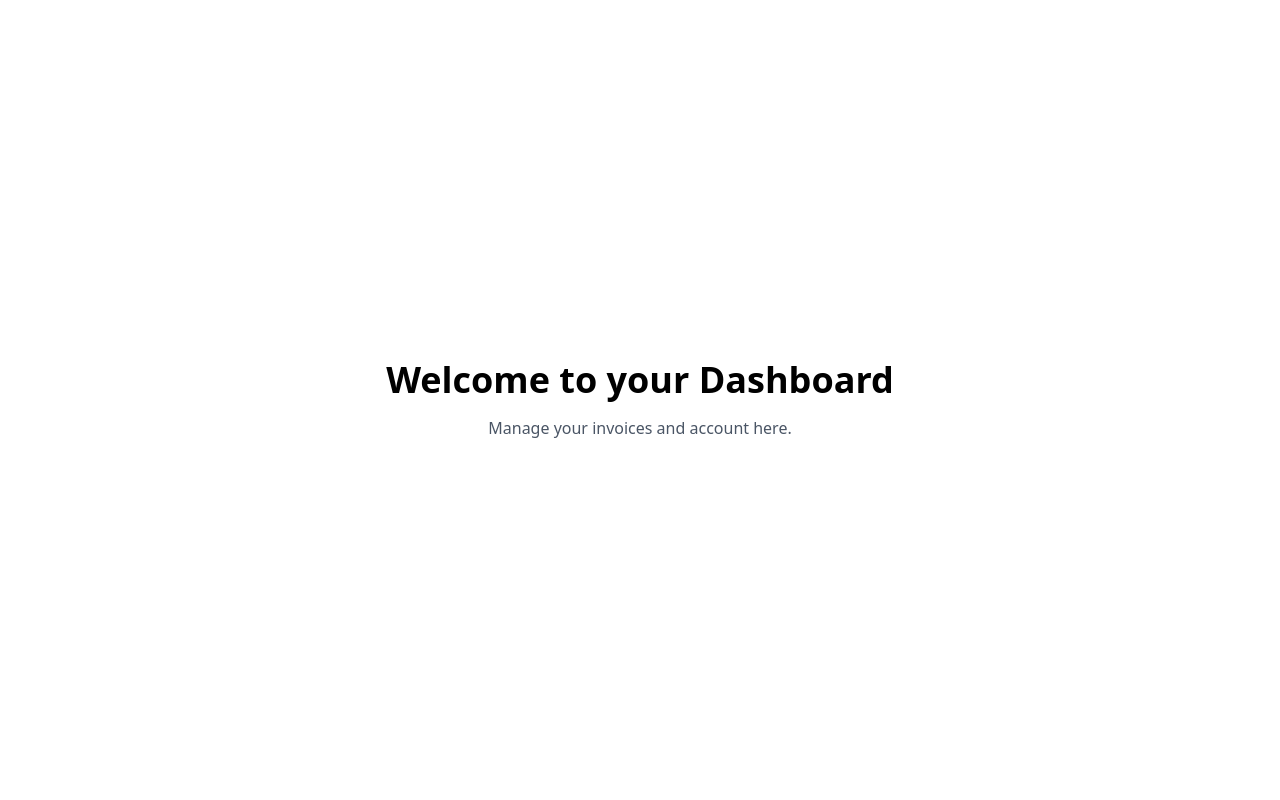
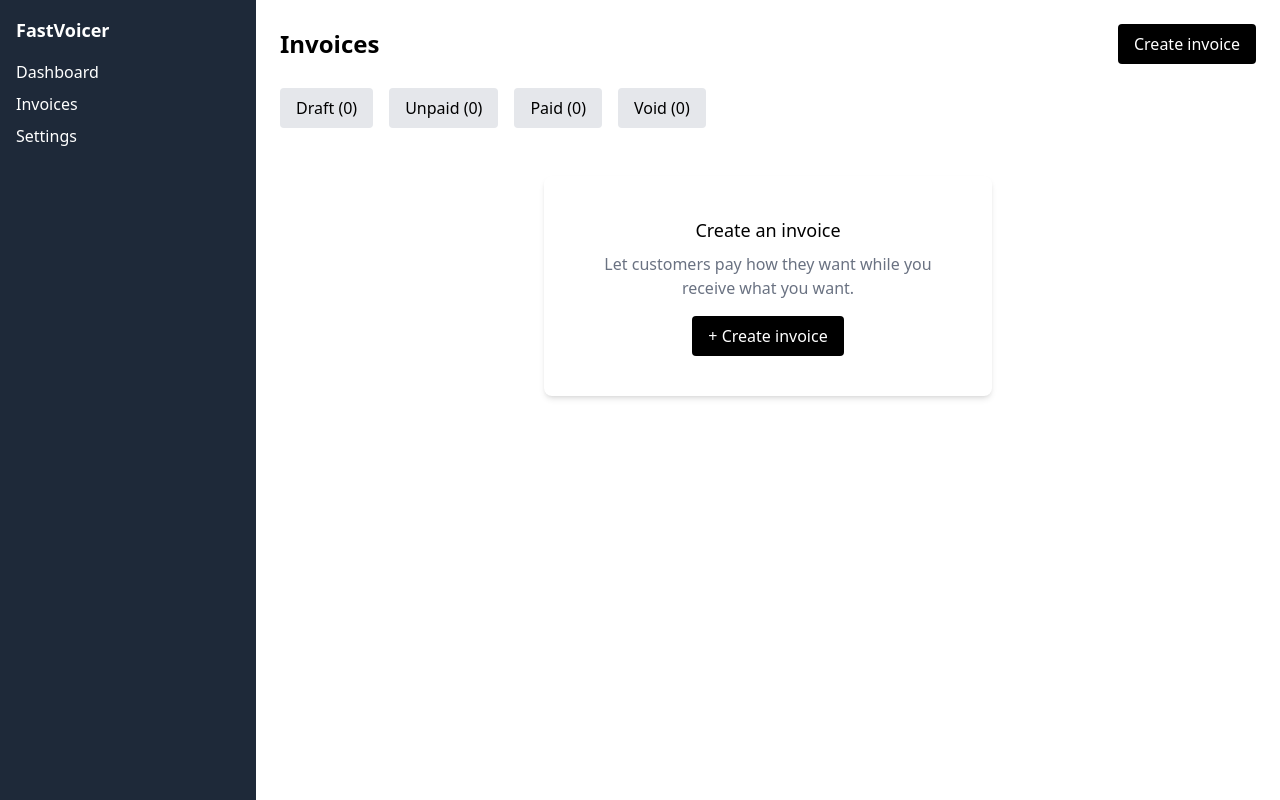
Before and after one commit to Jeetbiswas23/FastVoicer, a React (Vite) app: page /dashboard in a window 1280 px wide. Built offline with nearby package versions, Linux system fonts and the light colour scheme.

Commit message:
DASHBOARD

```diff
--- a/src/DashBoard.jsx
+++ b/src/DashBoard.jsx
@@ -1,11 +1,38 @@
-
 import React from "react";
+import { Button } from "@/components/ui/button";
+import { Tabs, TabsList, TabsTrigger } from "@/components/ui/tabs";
+import { Card } from "@/components/ui/card";
+import { Sidebar } from "./Sidebar";
 
 function DashBoard() {
   return (
-    <div className="flex flex-col items-center justify-center h-screen text-center">
-      <h1 className="text-black text-4xl font-bold">Welcome to your Dashboard</h1>
-      <p className="text-gray-600 mt-4">Manage your invoices and account here.</p>
+    <div className="flex h-screen">
+      <Sidebar />
+      <div className="flex-1 bg-white p-6">
+        <div className="flex justify-between items-center mb-6">
+          <h1 className="text-2xl font-semibold">Invoices</h1>
+          <Button className="bg-black text-white">Create invoice</Button>
+        </div>
+
+        <Tabs defaultValue="draft" className="mb-6">
+          <TabsList>
+            <TabsTrigger value="draft">Draft (0)</TabsTrigger>
+            <TabsTrigger value="unpaid">Unpaid (0)</TabsTrigger>
+            <TabsTrigger value="paid">Paid (0)</TabsTrigger>
+            <TabsTrigger value="void">Void (0)</TabsTrigger>
+          </TabsList>
+        </Tabs>
+
+        <div className="text-center mt-12">
+          <Card className="p-10 w-full max-w-md mx-auto">
+            <p className="text-lg font-medium mb-2">Create an invoice</p>
+            <p className="text-gray-500 mb-4">
+              Let customers pay how they want while you receive what you want.
+            </p>
+            <Button className="bg-black text-white">+ Create invoice</Button>
+          </Card>
+        </div>
+      </div>
     </div>
   );
 }
--- /dev/null
+++ b/src/Sidebar.jsx
@@ -0,0 +1,15 @@
+
+import React from "react";
+
+export function Sidebar() {
+  return (
+    <div className="w-64 bg-gray-800 text-white h-full p-4">
+      <h2 className="text-lg font-semibold mb-4">FastVoicer</h2>
+      <ul>
+        <li className="mb-2">Dashboard</li>
+        <li className="mb-2">Invoices</li>
+        <li className="mb-2">Settings</li>
+      </ul>
+    </div>
+  );
+}
--- /dev/null
+++ b/src/components/ui/button.jsx
@@ -0,0 +1,13 @@
+
+import React from "react";
+
+export function Button({ children, className, ...props }) {
+  return (
+    <button
+      className={`px-4 py-2 rounded ${className}`}
+      {...props}
+    >
+      {children}
+    </button>
+  );
+}
--- /dev/null
+++ b/src/components/ui/card.jsx
@@ -0,0 +1,13 @@
+
+import React from "react";
+
+export function Card({ children, className, ...props }) {
+  return (
+    <div
+      className={`bg-white shadow-md rounded-lg ${className}`}
+      {...props}
+    >
+      {children}
+    </div>
+  );
+}
--- /dev/null
+++ b/src/components/ui/tabs.jsx
@@ -0,0 +1,32 @@
+
+import React, { useState } from "react";
+
+export function Tabs({ defaultValue, children, className }) {
+  const [activeTab, setActiveTab] = useState(defaultValue);
+
+  return (
+    <div className={className}>
+      {React.Children.map(children, (child) =>
+        React.cloneElement(child, { activeTab, setActiveTab })
+      )}
+    </div>
+  );
+}
+
+export function TabsList({ children }) {
+  return <div className="flex space-x-4">{children}</div>;
+}
+
+export function TabsTrigger({ value, children, activeTab, setActiveTab }) {
+  const isActive = activeTab === value;
+  return (
+    <button
+      className={`px-4 py-2 rounded ${
+        isActive ? "bg-black text-white" : "bg-gray-200 text-black"
+      }`}
+      onClick={() => setActiveTab(value)}
+    >
+      {children}
+    </button>
+  );
+}
--- a/vite.config.js
+++ b/vite.config.js
@@ -1,6 +1,7 @@
-import { defineConfig } from 'vite'
-import react from '@vitejs/plugin-react'
-import tailwindcss from '@tailwindcss/vite'
+import { defineConfig } from "vite";
+import react from "@vitejs/plugin-react";
+import tailwindcss from "@tailwindcss/vite";
+import path from "path";
 
 // https://vite.dev/config/
 export default defineConfig({
@@ -8,4 +9,9 @@ export default defineConfig({
   optimizeDeps: {
     include: ["react-router-dom"],
   },
-})
+  resolve: {
+    alias: {
+      "@": path.resolve(__dirname, "src"),
+    },
+  },
+});
```
